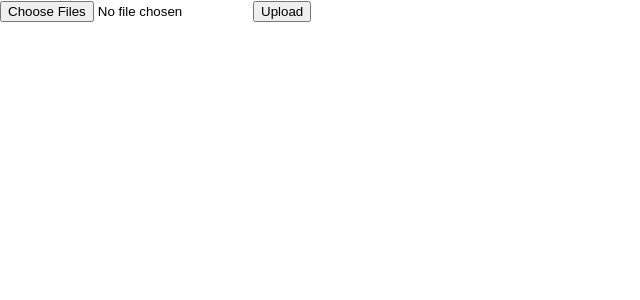
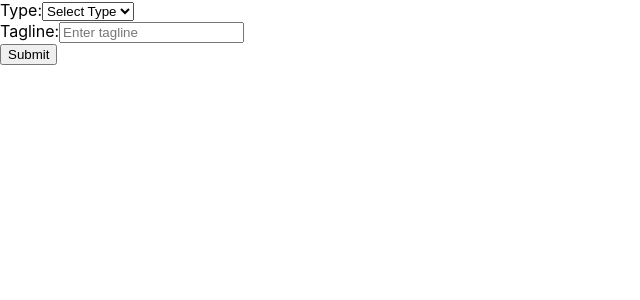
Before and after one commit to Albumize-Memories/album_frontend, a React (Create React App) app: page / in a window 1280 px wide. Shown: the top 300 px of the page, without its empty margins (0-640 px from the left). Built offline with nearby package versions, Linux system fonts and the light colour scheme.

Commit message:
Added form and max limits and media type checks and functionslity to add videos and audios to corresponding images

```diff
--- /dev/null
+++ b/src/formComponent.js
@@ -0,0 +1,63 @@
+import React, { useState } from 'react';
+import UploadMultipleComponent from './uploadMultipleComponent';
+
+const FormComponent = ({ onSubmit }) => {
+    const [type, setType] = useState('');
+    const [tagline, setTagline] = useState('');
+
+    const handleSubmit = (e) => {
+        e.preventDefault();
+        onSubmit({ type, tagline });
+    };
+
+    return (
+        <form onSubmit={handleSubmit}>
+            <div>
+                <label htmlFor="type">Type:</label>
+                <select id="type" value={type} onChange={(e) => setType(e.target.value)}>
+                    <option value="">Select Type</option>
+                    <option value="travel">Travel</option>
+                    <option value="gifting">Gifting</option>
+                    <option value="other">Other</option>
+                </select>
+            </div>
+            <div>
+                <label htmlFor="tagline">Tagline:</label>
+                <input
+                    type="text"
+                    id="tagline"
+                    value={tagline}
+                    onChange={(e) => setTagline(e.target.value)}
+                    placeholder="Enter tagline"
+                />
+            </div>
+            <button type="submit">Submit</button>
+        </form>
+    );
+};
+
+const UploadFormComponent = () => {
+    const [showFileSelection, setShowFileSelection] = useState(false);
+    const [formData, setFormData] = useState(null);
+
+    const handleFormSubmit = (data) => {
+        setFormData(data);
+        setShowFileSelection(true);
+    };
+
+    return (
+        <div>
+            {!showFileSelection ? (
+                <FormComponent onSubmit={handleFormSubmit} />
+            ) : (
+                <div>
+                    <h2>Selected Type: {formData.type}</h2>
+                    <h2>Tagline: {formData.tagline}</h2>
+                     <UploadMultipleComponent/>
+                </div>
+            )}
+        </div>
+    );
+};
+
+export default UploadFormComponent;
--- a/src/index.js
+++ b/src/index.js
@@ -2,11 +2,12 @@ import React from 'react';
 import ReactDOM from 'react-dom/client';
 import './index.css';
 import reportWebVitals from './reportWebVitals';
-import UploadComponent from './uploadComponent';
+import UploadFormComponent from './formComponent';
+
 const root = ReactDOM.createRoot(document.getElementById('root'));
 root.render(
   <React.StrictMode>
-    <UploadComponent />
+    <UploadFormComponent />
   </React.StrictMode>
 );
 
--- /dev/null
+++ b/src/uploadMultipleComponent.js
@@ -0,0 +1,100 @@
+import React, { useState, useEffect } from 'react';
+import axios from 'axios';
+
+const UploadMultipleComponent = () => {
+    const [selectedFiles, setSelectedFiles] = useState([]);
+    const [displayedImageIndex, setDisplayedImageIndex] = useState(0);
+    const [additionalFiles, setAdditionalFiles] = useState([]);
+    const maxAllowedFiles = 5;
+
+    const handleFileChange = (e) => {
+        const files = Array.from(e.target.files);
+        if (files.length <= maxAllowedFiles) {
+            setSelectedFiles(files);
+            setDisplayedImageIndex(0); // Reset displayed image index when new files are selected
+            setAdditionalFiles([]); // Reset additional files when new files are selected
+        } else {
+            alert("Sorry, you can upload a maximum of 5 pictures for this album");
+            // You can provide feedback to the user in a better way, like displaying a message on the UI
+            // This alert is just for demonstration purposes
+        }
+    };
+
+    const handleAdditionalFileChange = (e) => {
+        const files = Array.from(e.target.files);
+        if (files.length > 1) {
+            alert("Sorry, we allow only one additional attachment.");
+            // You can provide feedback to the user in a better way, like displaying a message on the UI
+            // This alert is just for demonstration purposes
+        } else  {
+            const fileType = files[0].type.split('/')[0]; // Get the file type (e.g., "video", "audio", "image")
+            if (fileType === "image") {
+                alert("Sorry, only video or audio file type is possible to upload.");
+                // You can provide feedback to the user in a better way, like displaying a message on the UI
+                // This alert is just for demonstration purposes
+            }
+            else {
+                setAdditionalFiles(files);
+            }
+        }
+    };
+
+    const handleNext = () => {
+        handleUpload();
+        if(displayedImageIndex !== selectedFiles.length)
+        {
+         setDisplayedImageIndex((prevIndex) => prevIndex + 1);
+        }
+     };
+
+    const handleUpload = async () => {
+        const formData = new FormData();
+        selectedFiles.forEach((file, index) => {
+            formData.append(`file${index}`, file);
+            if (index === displayedImageIndex && additionalFiles.length > 0) {
+                additionalFiles.forEach((additionalFile, additionalIndex) => {
+                    formData.append(`additionalFile${additionalIndex}`, additionalFile);
+                });
+            }
+        });
+        try {
+            await axios.post('http://127.0.0.1:5000/uploadImages', formData, {
+                headers: {
+                    'Content-Type': 'multipart/form-data'
+                }
+            });
+
+            console.log('Files uploaded successfully');
+        } catch (error) {
+            console.error('Error uploading files: ', error);
+        }
+    };
+
+    return (
+      <div>
+            <input type="file" onChange={handleFileChange} multiple accept="image/*"/>
+          {selectedFiles.length > 0 && displayedImageIndex < selectedFiles.length && (
+              <div>
+                    <img
+                        src={selectedFiles[displayedImageIndex] && URL.createObjectURL(selectedFiles[displayedImageIndex])}
+                        alt="Uploaded"
+                        style={{ maxWidth: '200px' }}
+                    />
+                    <input type="file" onChange={handleAdditionalFileChange} multiple accept="video/*, audio/*"/>
+                    <button onClick={handleNext}>
+                        Upload
+                    </button>
+              </div>
+            )}
+          {
+            displayedImageIndex === selectedFiles.length && selectedFiles.length!==0 &&  (
+                <div >
+                 Yay! your files are uploaded.
+                </div>
+            )
+          }
+        </div>
+    );
+};
+
+export default UploadMultipleComponent;
```
